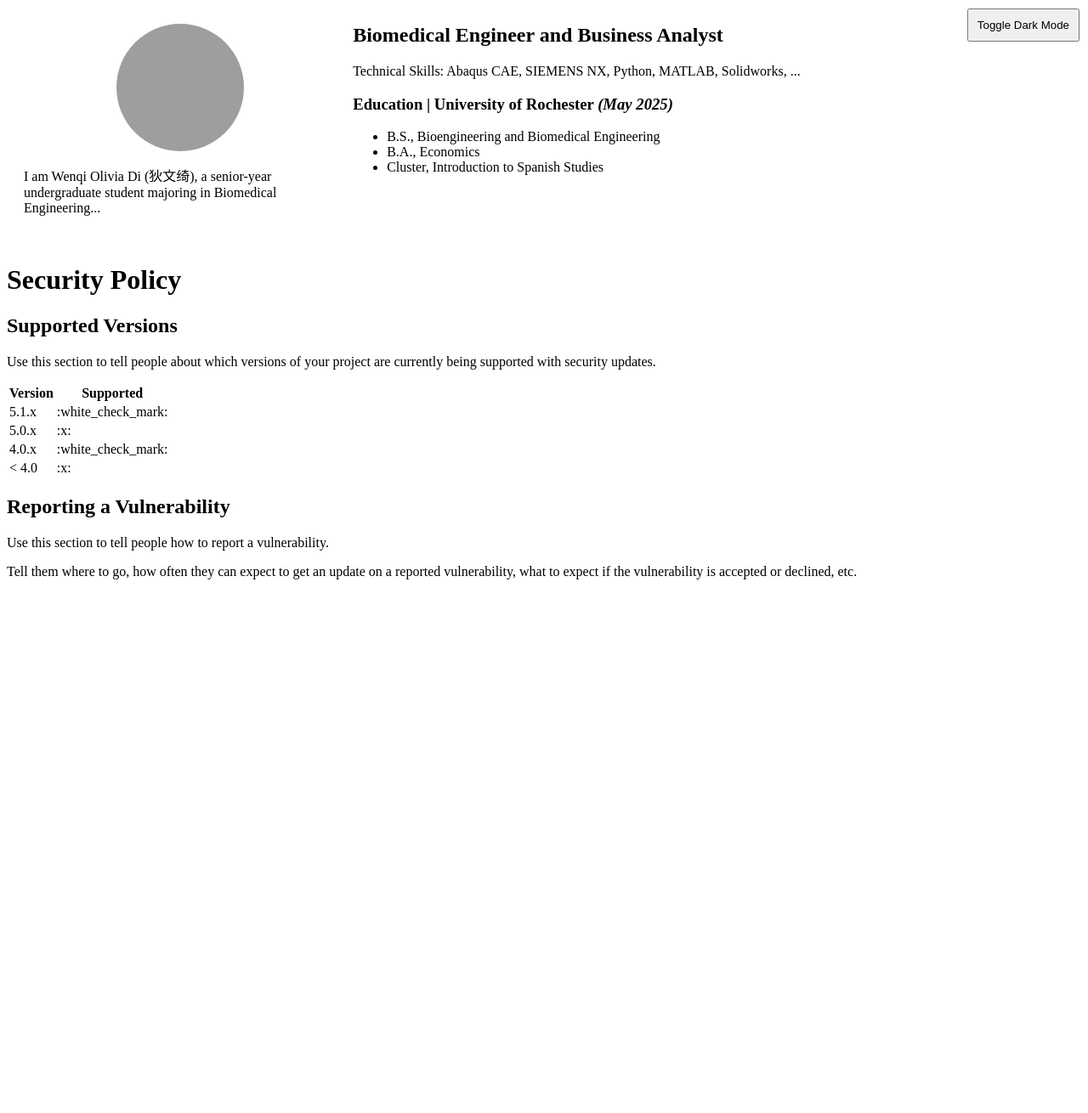
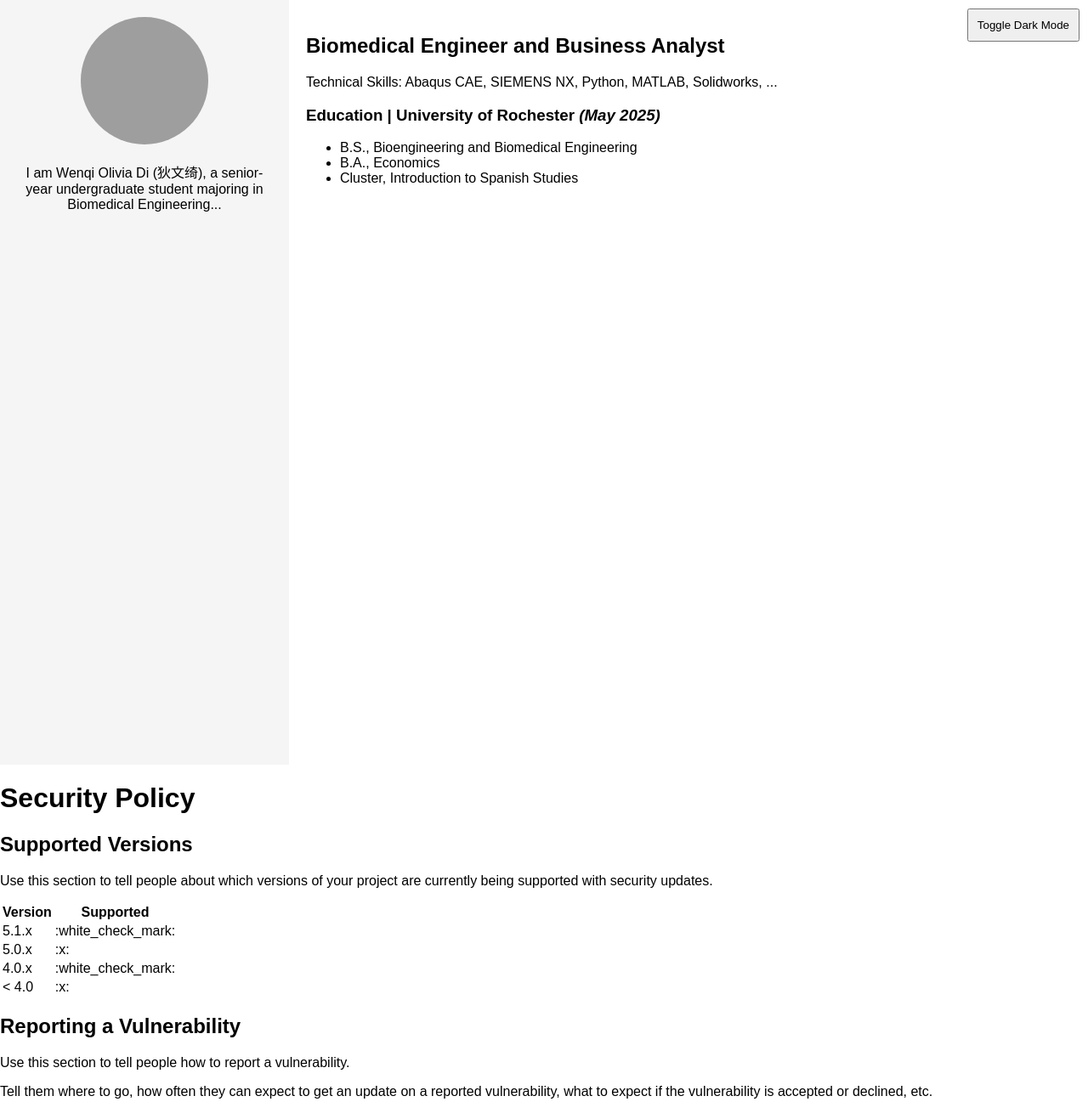
Before and after one commit to wenqioliviadi/wenqioliviadi.github.io, a Jekyll site: the page built from SECURITY.md, in a window 1280 px wide. Shown: the whole page at 85% size. Built offline with Jekyll 4.4.1, drawn with Linux system fonts in a browser that asks for light colours; our own code applies the rules of GitHub Pages for plain Markdown files; before the commit the page ends 900 px from its top, so only the background shows below that; grey boxes are pictures that could not be loaded.

Commit message:
Update styles.css

```diff
--- a/assets/css/styles.css
+++ b/assets/css/styles.css
@@ -1,32 +1,49 @@
-/* 默认白天模式样式 */
+/* 基础样式 */
+body {
+  margin: 0;
+  font-family: Arial, sans-serif;
+  transition: background-color 0.3s, color 0.3s;
+}
+
+/* 白天模式 */
 body {
   background-color: #ffffff;
   color: #000000;
-  transition: background-color 0.3s, color 0.3s;
 }
 
-/* 夜间模式样式 */
+/* 夜间模式 */
 body.dark-mode {
   background-color: #1e1e1e;
   color: #ffffff;
 }
 
-/* 确保左侧内容在夜间模式下可见 */
-body.dark-mode header,
+/* 页面内容布局 */
+.content {
+  display: flex;
+  flex-wrap: wrap;
+  min-height: 100vh;
+}
+
+/* 侧边栏样式 */
+.sidebar {
+  flex: 1 1 30%; /* 侧边栏占页面 30% */
+  max-width: 300px;
+  padding: 20px;
+  text-align: center;
+  background-color: #f5f5f5;
+}
+
 body.dark-mode .sidebar {
   background-color: #333;
-  color: #ffffff;
 }
 
-/* 左侧头像及简介的布局 */
-.sidebar {
-  display: flex;
-  flex-direction: column;
-  align-items: center;
+/* 主内容样式 */
+.main-content {
+  flex: 1 1 70%; /* 主内容占页面 70% */
   padding: 20px;
 }
 
-/* 确保头像在夜间模式中正常显示 */
+/* 确保图片样式统一 */
 .sidebar img {
   border-radius: 50%;
   width: 150px;
@@ -34,16 +51,13 @@ body.dark-mode .sidebar {
   object-fit: cover;
 }
 
-/* 控制不同屏幕尺寸下的布局 */
-@media (min-width: 768px) {
+/* 在小屏幕上调整布局 */
+@media (max-width: 768px) {
   .content {
-    display: flex;
-    flex-direction: row;
+    flex-direction: column;
   }
-  .sidebar {
-    width: 30%;
-  }
-  .main-content {
-    width: 70%;
+
+  .sidebar, .main-content {
+    width: 100%;
   }
 }
```
